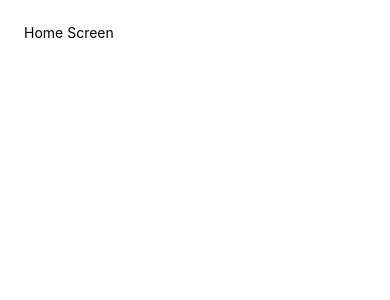
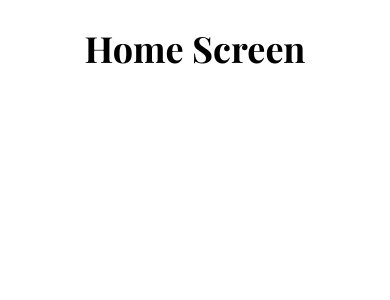
Before and after one commit to JuliaLojek/react-native-course-2, a React Native app: screen / in a window 390 px wide. Shown: the top 300 px of the page. Built offline with nearby package versions, Linux system fonts and the light colour scheme.

Commit message:
custom fonts

```diff
--- a/App.js
+++ b/App.js
@@ -1,10 +1,20 @@
-import { StatusBar } from 'expo-status-bar';
-import React from 'react';
-import { StyleSheet, Text, View } from 'react-native';
-import Home from './screens/Home';
+import React, { useState } from "react";
+import * as Font from "expo-font";
+import Home from "./screens/Home";
+import { AppLoading } from "expo";
+
+const getFonts = () =>
+  Font.loadAsync({
+    "playfair-regular": require("./assets/fonts/PlayfairDisplay-VariableFont_wght.ttf"),
+    "playfair-bold": require("./assets/fonts/PlayfairDisplay-Bold.ttf"),
+  });
 
 export default function App() {
-  return (
+  const [fontsLoaded, setFontsLoaded] = useState(false);
+
+  return fontsLoaded ? (
     <Home />
+  ) : (
+    <AppLoading startAsync={getFonts} onFinish={() => setFontsLoaded(true)} />
   );
 }
--- a/screens/Home.js
+++ b/screens/Home.js
@@ -4,7 +4,7 @@ import { StyleSheet, View, Text } from "react-native";
 const Home = () => {
   return (
     <View style={styles.container}>
-      <Text>Home Screen</Text>
+      <Text style={styles.text}>Home Screen</Text>
     </View>
   );
 };
@@ -13,6 +13,11 @@ const styles = StyleSheet.create({
   container: {
     padding: 24,
   },
+  text: {
+    fontFamily: "playfair-bold",
+    fontSize: 36,
+    textAlign: "center",
+  },
 });
 
 export default Home;
```
Also changed, not shown: assets/fonts/PlayfairDisplay-Bold.ttf (added), assets/fonts/PlayfairDisplay-VariableFont_wght.ttf (added).
